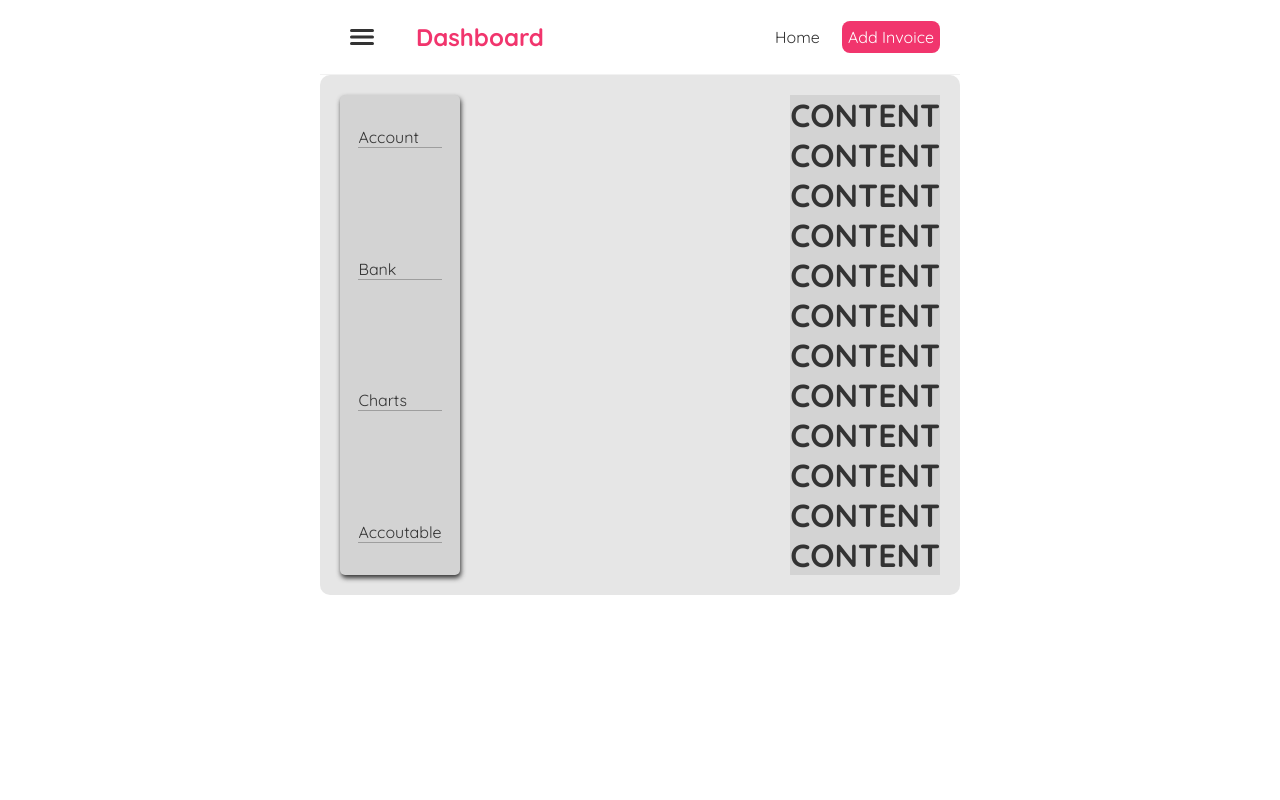
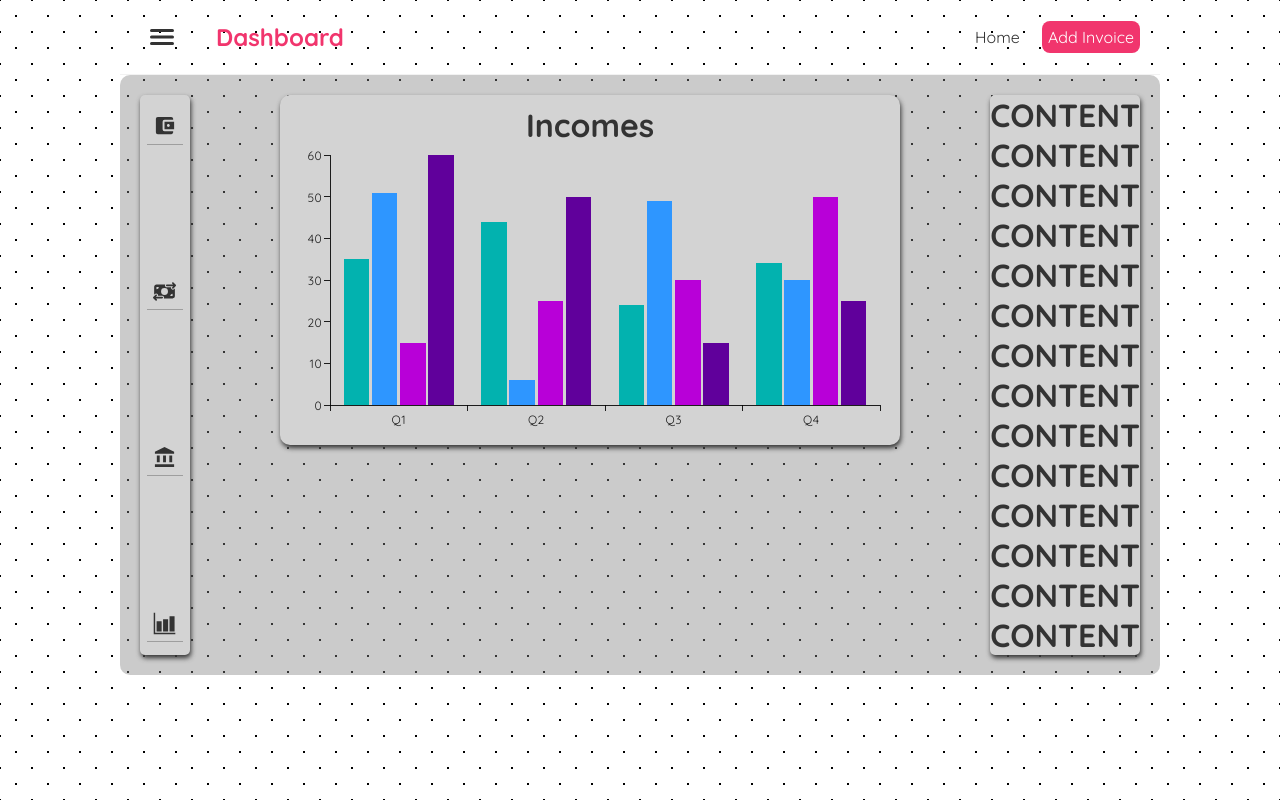
Before and after one commit to Kaldinn/Invoices, a React (Create React App) app: page / in a window 1280 px wide. Built offline with nearby package versions, Linux system fonts and the light colour scheme.

Commit message:
Finish first version of dashboard layout

```diff
--- a/package.json
+++ b/package.json
@@ -9,6 +9,7 @@
     "@fontsource/roboto": "^5.0.8",
     "@mui/icons-material": "^5.15.5",
     "@mui/material": "^5.15.5",
+    "@mui/x-charts": "^6.19.1",
     "@react-icons/all-files": "^4.1.0",
     "@testing-library/jest-dom": "^5.17.0",
     "@testing-library/react": "^13.4.0",
--- a/src/App.js
+++ b/src/App.js
@@ -2,17 +2,18 @@ import React, {useState} from 'react';
 import Navbar from './Navbar/Navbar';
 import Home from './Home/Home';
 import Sidemenu from './Sidemenu/Sidemenu';
+import DashboardChart from './DashboardChart/DashboardChart';
 
 function App() {
+
   const [menu, setMenu] = useState(false)
 
-  const toggleMenu = () =>{
-      if(menu){
-        setMenu(false)
-      }else{
-        setMenu(true)
-      }
-  }
+  const toggleMenu = () => {
+    setMenu(prevMenu => !prevMenu);
+    console.log(menu)
+};
+
+
   return (
     <div className="App">
     <Navbar
@@ -20,9 +21,9 @@ function App() {
     />
       <div className='content'>
         <Sidemenu
-          toggleMenu={toggleMenu}
           menu={menu}
         />
+        <DashboardChart />
         <Home />
       </div>
     </div>
--- /dev/null
+++ b/src/DashboardChart/DashboardChart.css
@@ -0,0 +1,13 @@
+
+chart{
+    display: flex;
+    justify-content: center;
+    flex-direction: column;
+    align-items: center;
+    height: 20%;
+    padding: 10px;
+    background-color: rgba(211, 211, 211, 1);
+    margin: 0 1vw 1vw 1vw;
+    border-radius: 10px;
+    box-shadow: 1px 3px 5px;
+}
--- /dev/null
+++ b/src/DashboardChart/DashboardChart.jsx
@@ -0,0 +1,25 @@
+import React from 'react'
+import { BarChart } from '@mui/x-charts/BarChart';
+import '../DashboardChart/DashboardChart.css'
+
+const DashboardChart = () => {
+    return (
+        <chart>
+            <h1>Incomes</h1>
+            <BarChart
+            series={[
+                { data: [35, 44, 24, 34] },
+                { data: [51, 6, 49, 30] },
+                { data: [15, 25, 30, 50] },
+                { data: [60, 50, 15, 25] },
+            ]}
+            height={290}
+            width={600}
+            xAxis={[{ data: ['Q1', 'Q2', 'Q3', 'Q4'], scaleType: 'band' }]}
+            margin={{ top: 10, bottom: 30, left: 40, right: 10 }}
+            />
+        </chart>
+      );
+}
+
+export default DashboardChart
--- a/src/Home/Home.css
+++ b/src/Home/Home.css
@@ -1,3 +1,6 @@
 .home{
     background-color: rgba(211, 211, 211, 1);
+    border-radius: 5px;
+    box-shadow: 1px 3px 5px;
+    overflow: hidden;
 }
--- a/src/Home/Home.jsx
+++ b/src/Home/Home.jsx
@@ -17,6 +17,8 @@ const Home = () => {
       <h1>CONTENT</h1>
       <h1>CONTENT</h1>
       <h1>CONTENT</h1>
+      <h1>CONTENT</h1>
+      <h1>CONTENT</h1>
     </div>
   )
 }
--- a/src/Navbar/Navbar.css
+++ b/src/Navbar/Navbar.css
@@ -2,7 +2,7 @@
   padding: 20px;
   display: flex;
   align-items: center;
-    max-width: 600px;
+  max-width: 1000px;
   min-width: 300px;
   margin: 0 auto;
   border-bottom: 1px solid #f2f2f2;
--- a/src/Sidemenu/Sidemenu.css
+++ b/src/Sidemenu/Sidemenu.css
@@ -1,4 +1,4 @@
-menu{
+.menu-open{
     background-color: rgba(211, 211, 211, 1);
     padding: 0;
     width: 20%;
@@ -6,17 +6,67 @@ menu{
     justify-content: center;
     box-shadow: 1px 3px 5px;
     border-radius: 5px;
+    transition: width 0.5s ease;
+}
+.menu-open li{
+    font-size: 1.8vw;
+}
+
+.menu-closed{
+    background-color: rgba(211, 211, 211, 1);
+    padding: 0;
+    width: 5%;
+    display: flex;
+    justify-content: center;
+    box-shadow: 1px 3px 5px;
+    border-radius: 5px;
+    transition: width 0.5s ease;
 
 }
+
+.menu-closed ul {
+    display: flex;
+    justify-content:space-between;
+    align-items: center;
+    flex-direction: column;
+    padding: 0;
+    list-style: none;
+    margin: 1vw 0 1vw 0;
+    width: 100%;
+}
+
+.menu-closed li {
+    display: flex;
+    justify-content: space-between;
+    align-items: center;
+    border-bottom: 1px solid rgba(1,1,1,.25);
+    font-size: 1.8vw;
+    padding: .5vw;
+}
+
 ul{
     display: flex;
     justify-content: space-between;
     flex-direction: column;
     padding: 0;
     list-style: none;
-    margin: 4vh;
+    margin: 2vh;
     width: 100%;
 }
+ul button{
+    background: none;
+    border: none;
+    cursor: pointer;
+    padding: 0;
+}
+ul button:hover{
+    border-radius: 5px;
+    background-color: #8a8a8a4e;
+}
 li{
+    display: flex;
+    justify-content: space-between;
+    align-items: center;
     border-bottom: 1px solid rgba(1,1,1,.25);
+    font-size: larger;
 }
--- a/src/Sidemenu/Sidemenu.jsx
+++ b/src/Sidemenu/Sidemenu.jsx
@@ -1,19 +1,32 @@
-import React, {useState} from 'react'
-import '../Sidemenu/Sidemenu.css'
+import React, { useState, useEffect } from 'react';
+import '../Sidemenu/Sidemenu.css';
+import { MdAccountBalanceWallet } from "react-icons/md";
+import { MdAccountBalance } from "react-icons/md";
+import { IoBarChartSharp } from "react-icons/io5";
+import { FaMoneyBillTransfer } from "react-icons/fa6";
 
-const Sidemenu = (props) => {
-
-    console.log(props.menu)
+const Sidemenu = ({ menu }) => {
   return (
-    <menu>
-        <ul>
-            <li>Account</li>
-            <li>Bank</li>
-            <li>Charts</li>
-            <li>Accoutable</li>
-        </ul>
-    </menu>
-  )
+    <sidebar className={menu ? "menu-open" : "menu-closed"}>
+      <ul>
+        {menu ? (
+          <>
+          <button><li><MdAccountBalanceWallet /> Account</li></button>
+            <button><li><FaMoneyBillTransfer />Invoices</li></button>
+            <button><li><MdAccountBalance /> Bank</li></button>
+            <button><li><IoBarChartSharp />Charts</li></button>
+          </>
+        ) : (
+          <>
+            <button><li><MdAccountBalanceWallet /></li></button>
+            <button><li><FaMoneyBillTransfer /></li></button>
+            <button><li><MdAccountBalance /></li></button>
+            <button><li><IoBarChartSharp /></li></button>
+          </>
+        )}
+      </ul>
+    </sidebar>
+  );
 }
 
-export default Sidemenu
+export default Sidemenu;
--- a/src/global.css
+++ b/src/global.css
@@ -10,15 +10,25 @@
 .App{
   height: 100vh;
   overflow: hidden;
+
+}
+#root{
+  background-color: #ffffff;
+  opacity: 1;
+  background-image:  radial-gradient(#000000 0.8px, transparent 0.8px), radial-gradient(#000000 0.8px, #ffffff 0.8px);
+  background-size: 32px 32px;
+  background-position: 0 0,16px 16px;
 }
 
+
 .content {
-  max-width: 600px;
+  max-width: 1000px;
   height: auto;
   margin: auto;
   padding: 20px;
-  background-color: rgba(128, 128, 128, 0.197);
+  background-color: rgba(128, 128, 128, 0.413);
   border-radius: 10px;
   display: flex;
   justify-content: space-between;
+
 }
```
Also changed, not shown: src/Navbar/Navbar.jsx (line endings or trailing spaces), 1 other file (tests, documents, lock files or other folders). Lines whose indentation alone changed are shown as unchanged.
